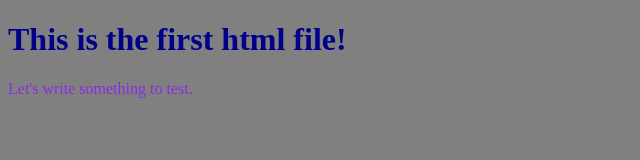
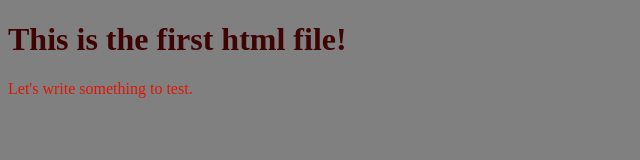
Before and after one commit to prettywoniu/practiceGit, a plain HTML site: page index.html in a window 1280 px wide. Shown: the whole page, without its empty margins (0-640 px from the left). Drawn offline with Linux system fonts and the light colour scheme.

Commit message:
change color

```diff
--- a/styles.css
+++ b/styles.css
@@ -3,9 +3,9 @@ body {
 }
 
 h1 {
-    color: darkblue;
+    color: rgb(63, 3, 3);
 }
 
 p {
-    color:blueviolet;
+    color:rgb(223, 21, 6);
 }
```
